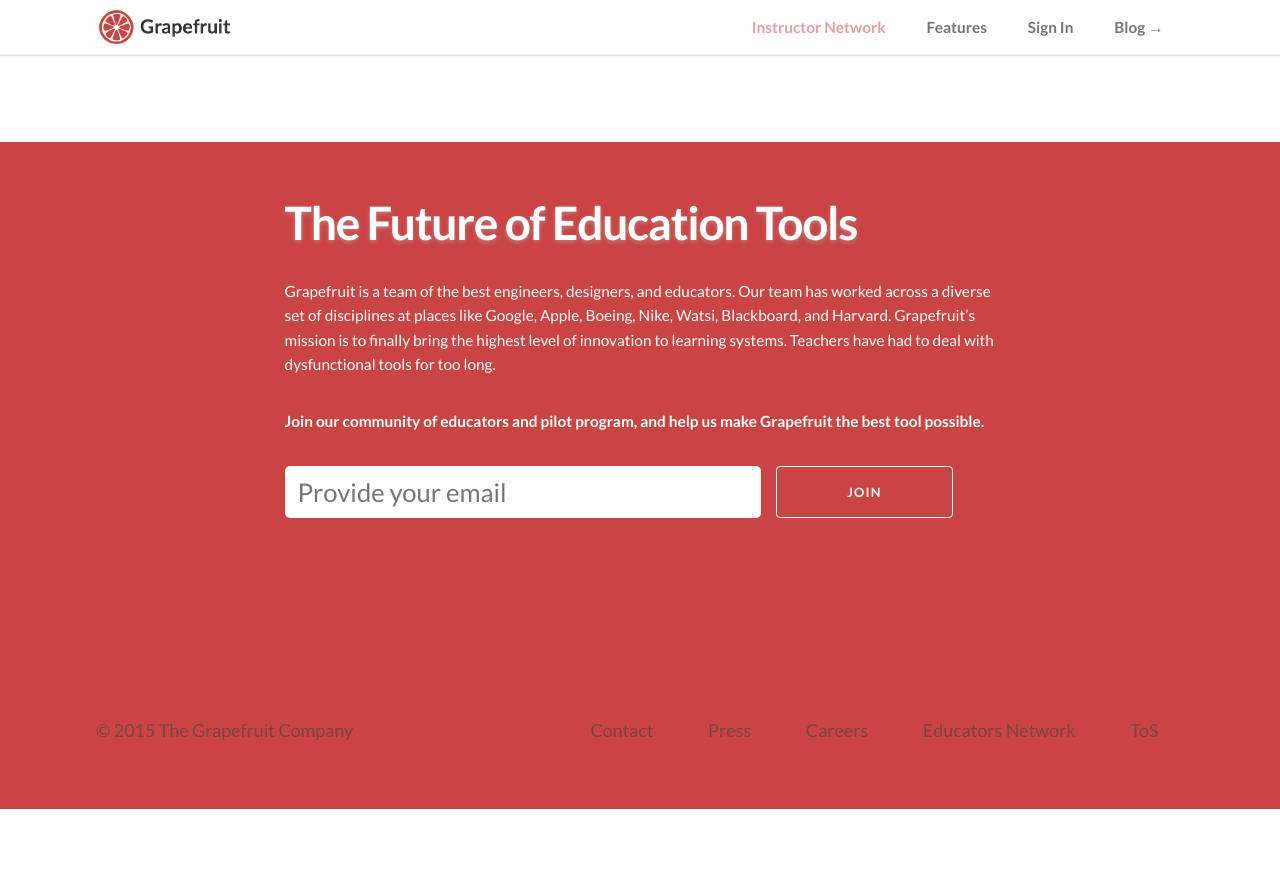
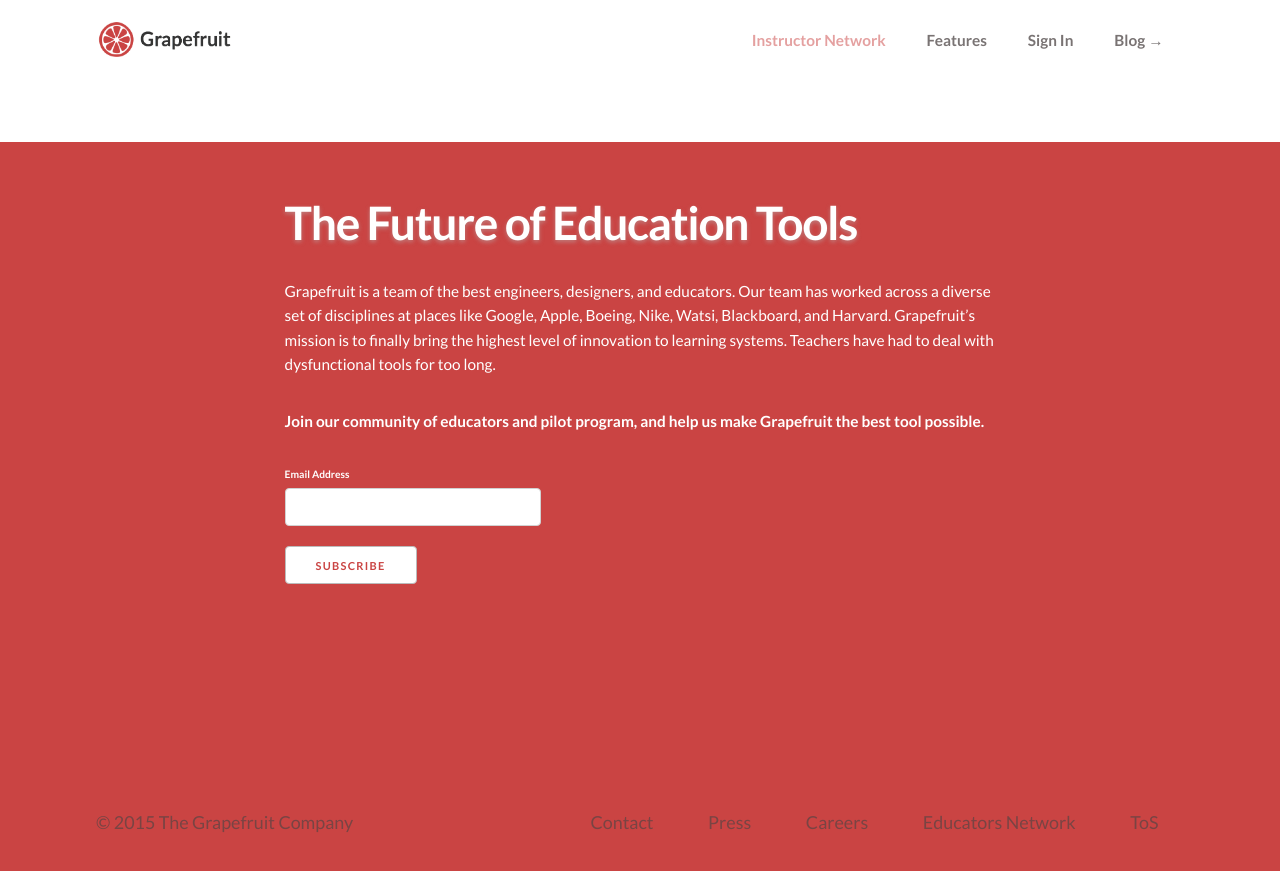
Before and after one commit to grapefruitinc/grapefruit-landing, a Jekyll site: the page built from index.html, in a window 1280 px wide and 900 px high, scrolled down 3182 px. Shown: the top 871 px of the window. Built offline with Jekyll 4.4.1, drawn with Linux system fonts in a browser that asks for light colours; nearby versions of some CDN libraries; comment, search, counter and statistics services are not loaded; before the commit the page ends 3991 px from its top, so only the background shows below that.

Commit message:
Signup form

```diff
--- a/_includes/home/signup.html
+++ b/_includes/home/signup.html
@@ -4,8 +4,28 @@
       <h3 class="text-bold">The Future of Education Tools</h3>
       <p>Grapefruit is a team of the best engineers, designers, and educators. Our team has worked across a diverse set of disciplines at places like Google, Apple, Boeing, Nike, Watsi, Blackboard, and Harvard. Grapefruit’s mission is to finally bring the highest level of innovation to learning systems. Teachers have had to deal with dysfunctional tools for too long.<p>
       <p class="text-bold">Join our community of educators and pilot program, and help us make Grapefruit the best tool possible.</p>
-      <input class="signup-input" placeholder="Provide your email"></input>
-      <button class="signup-button">Join</button>
+      <!-- Begin MailChimp Signup Form -->
+      <link href="//cdn-images.mailchimp.com/embedcode/classic-081711.css" rel="stylesheet" type="text/css">
+      <style type="text/css">
+      </style>
+      <div id="mc_embed_signup">
+        <form action="//link.us11.list-manage.com/subscribe/post?u=c7b1a7044f3055919efda2144&amp;id=32a50e058c" method="post" id="mc-embedded-subscribe-form" name="mc-embedded-subscribe-form" class="validate" target="_blank" novalidate>
+          <div id="mc_embed_signup_scroll">
+            <div class="mc-field-group">
+              <label for="mce-EMAIL">Email Address </label>
+              <input type="email" value="" name="EMAIL" class="required email" id="mce-EMAIL">
+            </div>
+            <div id="mce-responses" class="clear">
+              <div class="response" id="mce-error-response" style="display:none"></div>
+              <div class="response" id="mce-success-response" style="display:none"></div>
+            </div>    <!-- real people should not fill this in and expect good things - do not remove this or risk form bot signups-->
+            <div style="position: absolute; left: -5000px;"><input type="text" name="b_c7b1a7044f3055919efda2144_32a50e058c" tabindex="-1" value=""></div>
+            <div class="clear"><input type="submit" value="Subscribe" name="subscribe" id="mc-embedded-subscribe" class="button"></div>
+          </div>
+        </form>
+      </div>
+      <script type='text/javascript' src='//s3.amazonaws.com/downloads.mailchimp.com/js/mc-validate.js'></script><script type='text/javascript'>(function($) {window.fnames = new Array(); window.ftypes = new Array();fnames[0]='EMAIL';ftypes[0]='email';fnames[1]='FNAME';ftypes[1]='text';fnames[2]='LNAME';ftypes[2]='text';}(jQuery));var $mcj = jQuery.noConflict(true);</script>
+      <!--End mc_embed_signup-->
     </div>
   </div>
 </div>
--- a/_sass/signup.sass
+++ b/_sass/signup.sass
@@ -16,3 +16,19 @@
   height: 52px
   color: white
   float: left
+#mc_embed_signup
+  clear: left
+  #mc-embedded-subscribe-form
+    padding: 0
+    #mc_embed_signup_scroll
+      .mc-field-group
+        background: $gf-red
+        input
+          font-size: 1.6rem
+          color: $text
+      input
+        color: $gf-red
+        background: #fff
+
+#mce-success-response, #mce-success-response
+  font-size: 1.8rem
```
